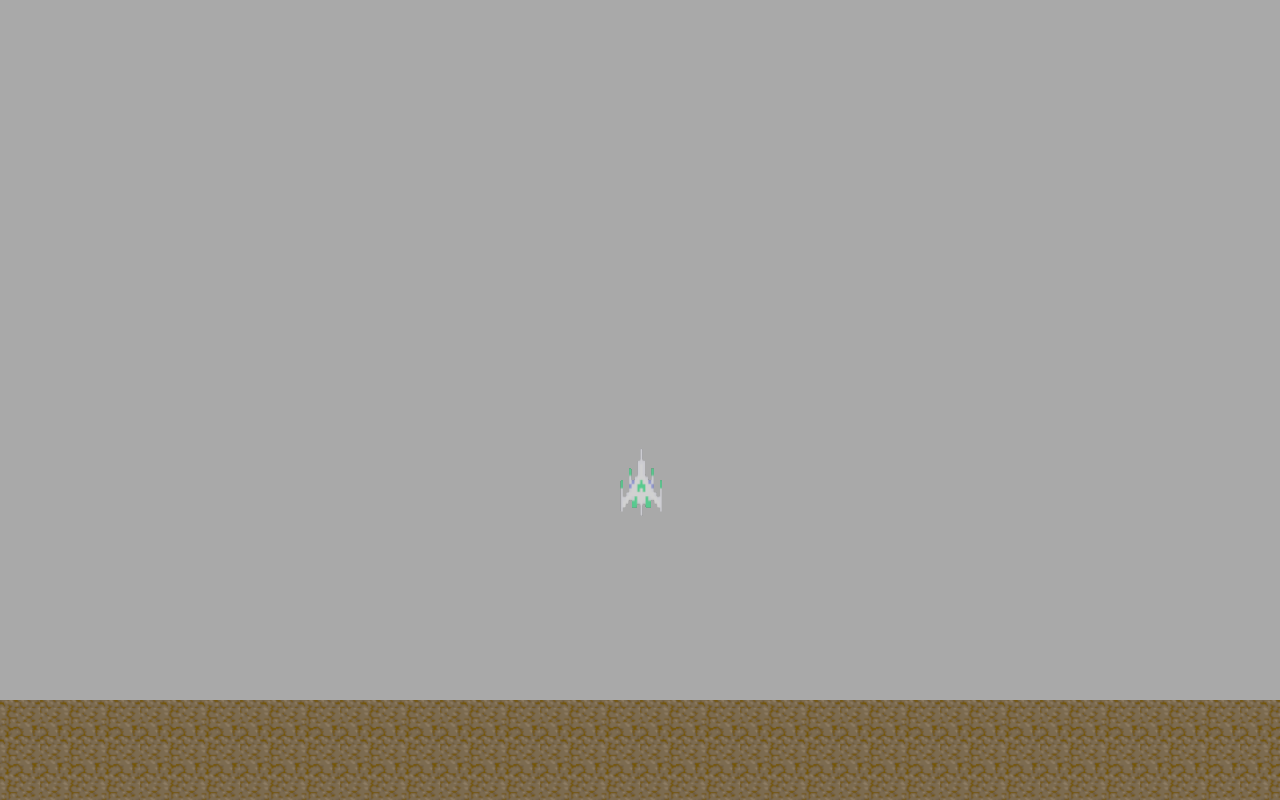
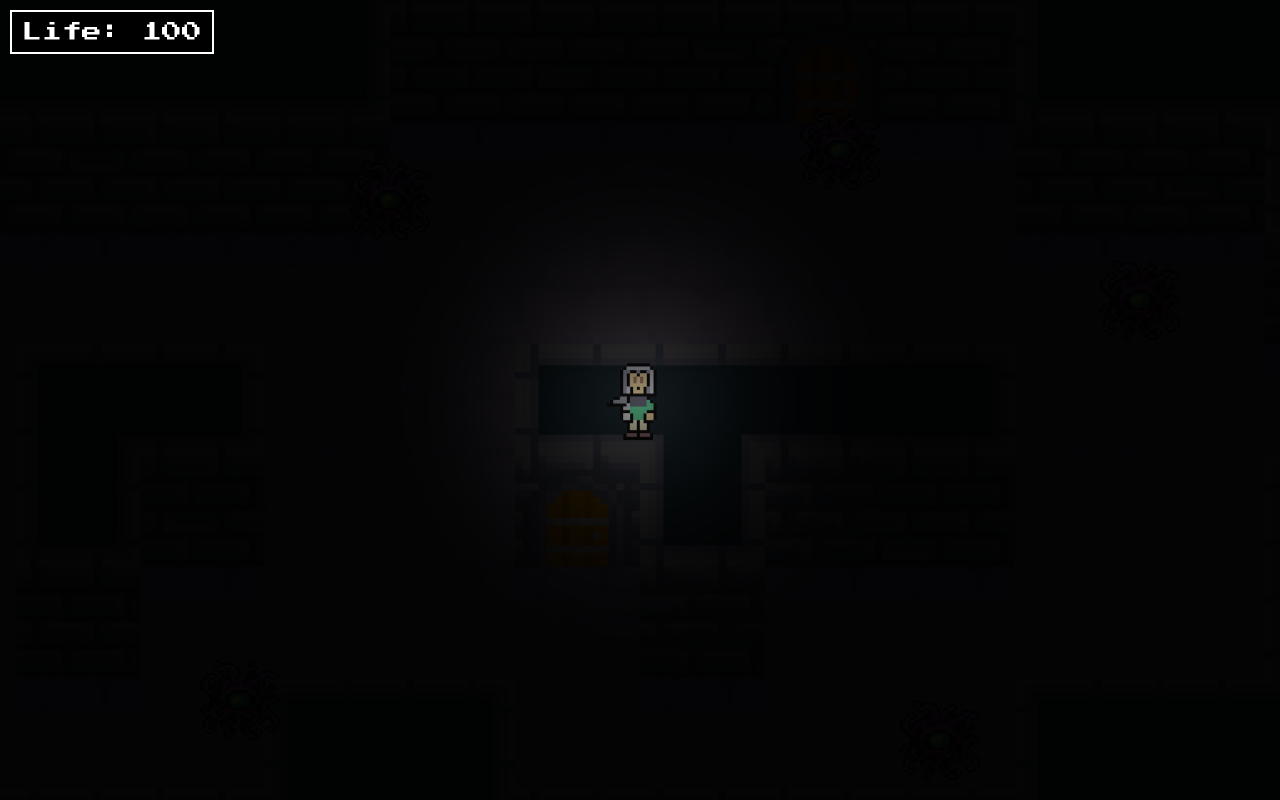
Before and after one commit to jreyortega/ubik-games, a website built with Vite: page src/index.html in a window 1280 px wide. Built offline with nearby package versions, Linux system fonts and the light colour scheme; animation ran at ten frames a second.

Commit message:
exercise 16 done

```diff
--- /dev/null
+++ b/src/examples/16-collisions.js
@@ -0,0 +1,197 @@
+import Ubik from '../engine/Ubik.js';
+import sources from './sources-collisions.js';
+import * as CANNON from 'cannon-es';
+import * as THREE from 'three';
+
+// Create a new Ubik instance (2D game)
+const ubik = new Ubik({ cameraType: 'orthographic' });
+
+// Light
+const ambientLight = ubik.light.createAmbient('white', 0.01);
+const pointLightCharacter = ubik.light.createPoint('white', 70);
+pointLightCharacter.position.set(0, 0, 0);
+pointLightCharacter.distance = 30;
+pointLightCharacter.decay = 2.6;
+ubik.scene.add(pointLightCharacter);
+ubik.scene.add(ambientLight);
+
+// Add orbit controls
+ubik.camera.addOrbitControls();
+
+// Create character
+const character = ubik.createObject();
+
+// Create enemies
+const enemies = [];
+for (let i = 0; i < 5; i++) {
+    const enemy = ubik.createObject();
+    enemies.push(enemy);
+}
+
+// Create the background
+const background = ubik.createObject();
+
+// Load assets
+ubik.assets.loadAssets(sources);
+ubik.assets.onAssetsLoaded(() => {
+    // Load character assets
+    const geometry = new THREE.PlaneGeometry(8, 8);
+    const material = new THREE.MeshStandardMaterial({ map: ubik.assets.get('player'), transparent: true, alphaTest: 0.5});
+    ubik.addComponent(character, 'mesh', ubik.mesh.createFromGeometry(geometry, material));
+
+    // Load enemy assets
+    const enemyGeometry = new THREE.PlaneGeometry(8, 8);
+    const enemyMaterial = new THREE.MeshStandardMaterial({ map: ubik.assets.get('enemy'), transparent: true, alphaTest: 0.5 });
+    enemies.forEach((enemy) => {
+        ubik.addComponent(enemy, 'mesh', ubik.mesh.createFromGeometry(enemyGeometry, enemyMaterial));
+    });
+
+    // Load background assets
+    const backgroundGeometry = new THREE.PlaneGeometry(200, 100);
+    const backgroundMaterial = new THREE.MeshStandardMaterial({
+        map: ubik.assets.get('background'),
+    });
+    ubik.addComponent(background, 'mesh', ubik.mesh.createFromGeometry(backgroundGeometry, backgroundMaterial));
+    background.position.set(0, 0, -10);
+});
+
+// Classes
+// Player class
+class Player {
+    constructor(x, y, character) {
+        this.x = x;
+        this.y = y;
+        this.character = character;
+        this.life = 100;
+    }
+
+    update(dt) {
+        // Move player with WASD keys
+        if (ubik.input.isKeyPressed('w')) {
+            this.y += 0.35;
+        }
+        if (ubik.input.isKeyPressed('s')) {
+            this.y -= 0.35;
+        }
+        if (ubik.input.isKeyPressed('a')) {
+            this.x -= 0.35;
+        }
+        if (ubik.input.isKeyPressed('d')) {
+            this.x += 0.35;
+        }
+
+        // Update player position
+        this.character.position.set(this.x, this.y, -5);
+
+        // Update character light position
+        pointLightCharacter.position.set(this.x, this.y, 0);
+
+        // Update HUD
+        document.getElementById('life').innerText = `Life: ${this.life}`;
+    }
+}
+
+// Enemy class
+class Enemy {
+    constructor(x, y, enemy) {
+        this.x = x;
+        this.y = y;
+        this.enemy = enemy;
+        this.playerSeen = false;
+        this.damageCooldown = 200;
+        this.lastDamageTime = 0;
+    }
+
+    update(dt) {
+        // Update enemy position
+        this.enemy.position.set(this.x, this.y, -6);
+
+        // Calculate distance between player and enemy
+        let distance = Math.sqrt((player.x - this.x) ** 2 + (player.y - this.y) ** 2);
+
+        // Check for sight collision
+        if (distance < 20 && !this.playerSeen) {
+            // Handle collision
+                console.log('Player seen!');
+                this.playerSeen = true;
+        }
+
+        // Check for damage collision
+        const currentTime = Date.now();
+        if (distance < 5 && currentTime - this.lastDamageTime > this.damageCooldown) {
+            // Handle collision
+            this.lastDamageTime = currentTime;
+            player.life -= 2;
+            if (player.life <= 0) {
+                player.life = 0;
+                document.getElementById('life').innerText = `Life: ${player.life}`;
+                window.alert('Game Over!');
+            }
+        }
+
+        // Move enemy towards player
+        if (this.playerSeen) {
+            const speed = 0.1; // Adjust the speed here
+            const dx = player.x - this.x;
+            const dy = player.y - this.y;
+            const distance = Math.sqrt(dx ** 2 + dy ** 2);
+            const normalizedDx = dx / distance;
+            const normalizedDy = dy / distance;
+            this.x += normalizedDx * speed;
+            this.y += normalizedDy * speed;
+        }
+    }
+}
+
+// Instantiate player
+const player = new Player(0, 0, character);
+
+// Instantiate enemies
+const enemy1 = new Enemy(50, 10, enemies[0]);
+const enemy2 = new Enemy(-25, 20, enemies[1]);
+const enemy3 = new Enemy(30, -34, enemies[2]);
+const enemy4 = new Enemy(-40, -30, enemies[3]);
+const enemy5 = new Enemy(20, 25, enemies[4]);
+
+// Enemy instances list
+const enemyInstances = [enemy1, enemy2, enemy3, enemy4, enemy5];
+
+// Collision avoidance function for enemies
+function collisionAvoidance(enemies) {
+    const minDistance = 7; // Minimum distance between enemies
+    for (let i = 0; i < enemies.length; i++) {
+        for (let j = i + 1; j < enemies.length; j++) {
+            const speed = 0.1;
+            const dx = enemies[j].x - enemies[i].x;
+            const dy = enemies[j].y - enemies[i].y;
+            const distance = Math.sqrt(dx ** 2 + dy ** 2);
+            if (distance < minDistance) {
+                const normalizedDx = dx / distance;
+                const normalizedDy = dy / distance;
+                enemies[i].x -= normalizedDx * speed;
+                enemies[i].y -= normalizedDy * speed;
+                enemies[j].x += normalizedDx * speed;
+                enemies[j].y += normalizedDy * speed;
+            }
+        }
+    }
+}
+
+// Update instructions
+ubik.update = (dt) => {
+    // Update player
+    player.update(dt);
+
+    // Update enemies
+    enemy1.update(dt);
+    enemy2.update(dt);
+    enemy3.update(dt);
+    enemy4.update(dt);
+    enemy5.update(dt);
+
+    // Collision avoidance
+    collisionAvoidance(enemyInstances);
+}
+
+// Start the engine
+ubik.start();
--- /dev/null
+++ b/src/examples/sources-collisions.js
@@ -0,0 +1,17 @@
+export default [
+    {
+        name:'player',
+        type: 'texture',
+        path: '../assets/player/Prota_Frente.png'
+    },
+    {
+        name:'enemy',
+        type: 'texture',
+        path: '../assets/player/enemy.png'
+    },
+    {
+        name:'background',
+        type: 'texture',
+        path: '../assets/background/dungeon.jpg'
+    }
+]
--- a/src/index.html
+++ b/src/index.html
@@ -5,9 +5,13 @@
     <meta name="viewport" content="width=device-width, initial-scale=1.0">
     <title>Ubik Games</title>
     <link rel="stylesheet" href="styles.css">
+    <link href="https://fonts.googleapis.com/css2?family=Press+Start+2P&display=swap" rel="stylesheet">
 </head>
 <body>
     <h1>Ubik Games</h1>
-    <script type="module" src="./examples/15-lunar-lander.js"></script>
+    <div id="hud">
+        <div id="life">Life: 100</div>
+    </div>
+    <script type="module" src="./examples/16-collisions.js"></script>
 </body>
 </html>
--- a/src/styles.css
+++ b/src/styles.css
@@ -14,3 +14,20 @@ canvas {
     left: 0;
     outline: none;
 }
+
+#hud {
+    position: absolute;
+    top: 10px;
+    left: 10px;
+    background-color: black;
+    color: rgb(255, 255, 255);
+    font-family: 'Press Start 2P', cursive;
+    font-size: 20px;
+    padding: 10px;
+    border: 2px solid rgb(255, 255, 255);
+    z-index: 1000;
+}
+
+#life {
+    margin: 0;
+}
```
Also changed, not shown: src/assets/background/dungeon.jpg (added), src/assets/player/Prota_Frente.png (added), src/assets/player/enemy.png (added).
